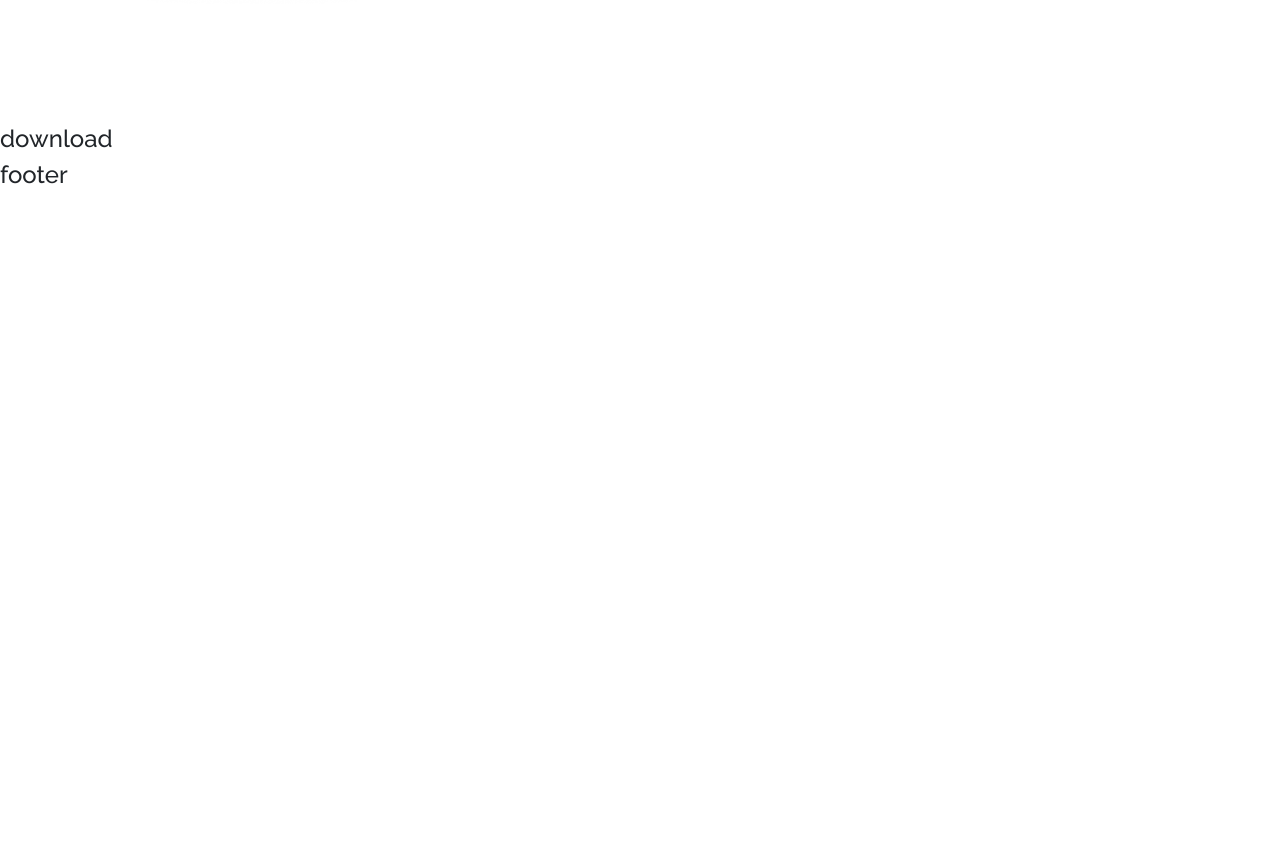
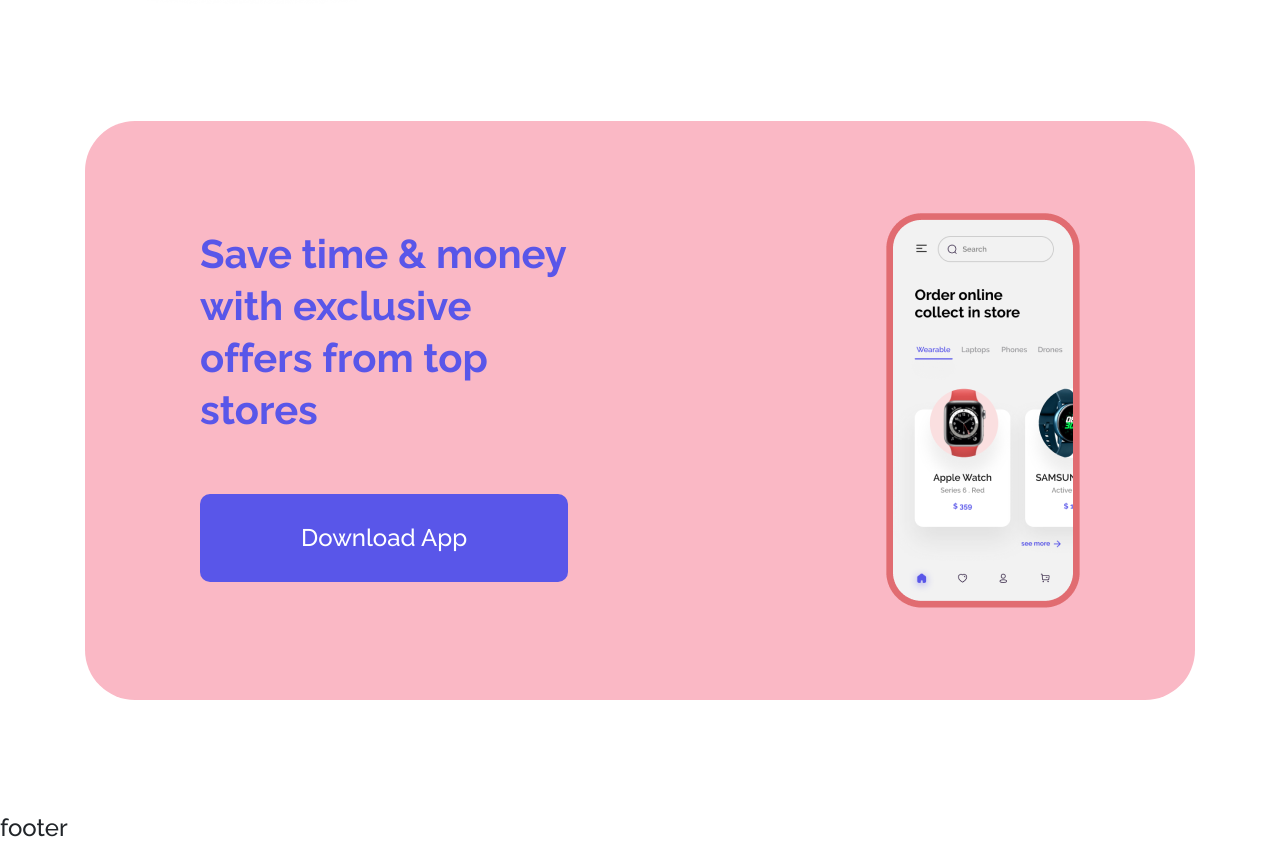
Before and after one commit to yevheniimoskalenko/lending_2021, a Vue app: page / in a window 1280 px wide. Shown: the part 3060-3906 px from the top of the page. Before the commit the page ends 3253 px from the top, so only its background shows below. Built offline with nearby package versions, Linux system fonts and the light colour scheme.

Commit message:
add img and create downoad

```diff
--- a/src/components/download.vue
+++ b/src/components/download.vue
@@ -1,9 +1,43 @@
 <template>
-  <div>download</div>
+  <section class="container">
+    <div class="wrapper">
+      <div class="download">
+        <div class="download__content">
+          <h2 class="title">
+            Save time & money with exclusive offers from top stores
+          </h2>
+          <a href="#" class="btn primary">Download App</a>
+        </div>
+        <div class="download__app">
+          <img :src="require('../assets/image 14.png')" alt="sweava" />
+        </div>
+      </div>
+    </div>
+  </section>
 </template>
 
-<script>
-export default {};
-</script>
-
-<style></style>
+<style lang="scss" scoped>
+.download {
+  background: #fab8c5;
+  border-radius: 50px;
+  display: flex;
+  padding: 92px 115px;
+}
+.download__content {
+  flex-basis: 50%;
+  .primary {
+    padding: 25px 100px;
+  }
+  .title {
+    color: #5956e9;
+    font-size: 40px;
+    line-height: 52px;
+  }
+}
+.download__app {
+  width: 100%;
+  display: flex;
+  justify-content: flex-end;
+  align-items: center;
+}
+</style>
```
Also changed, not shown: src/assets/image 14.png (added).
